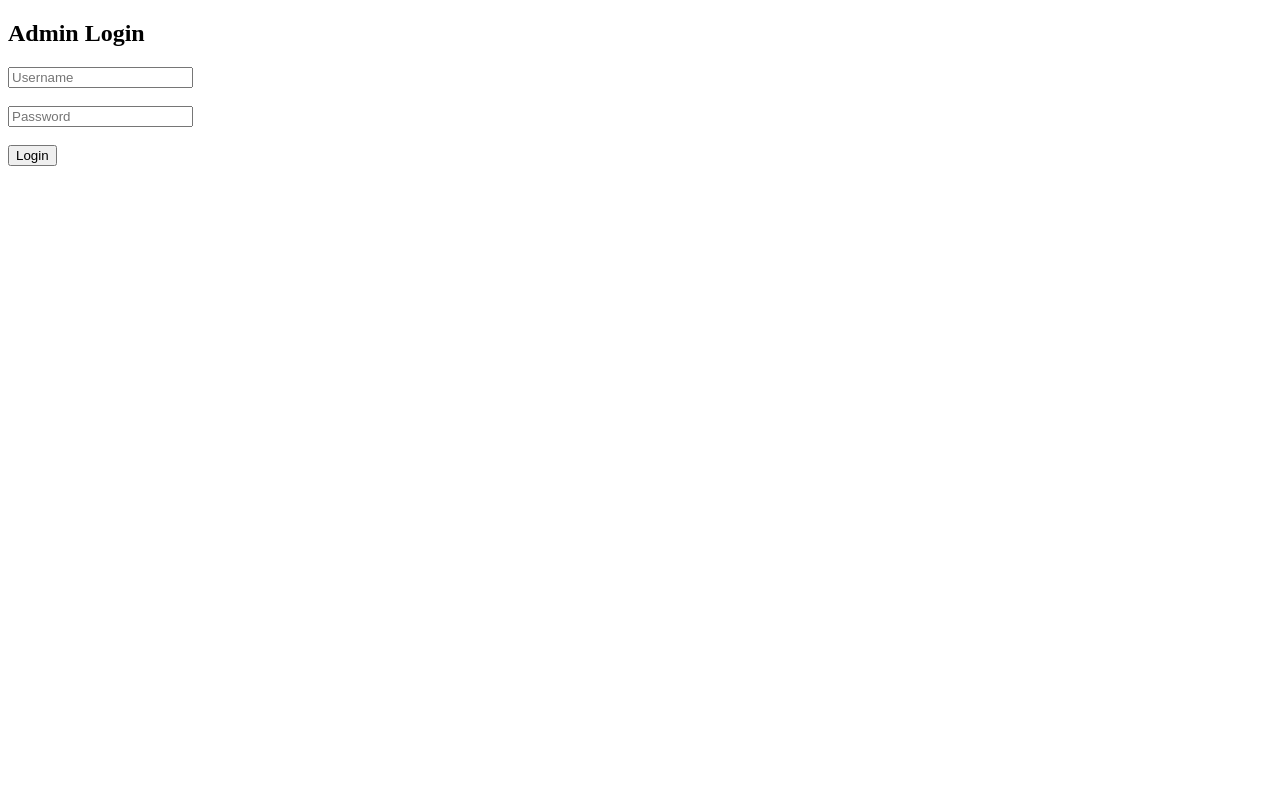
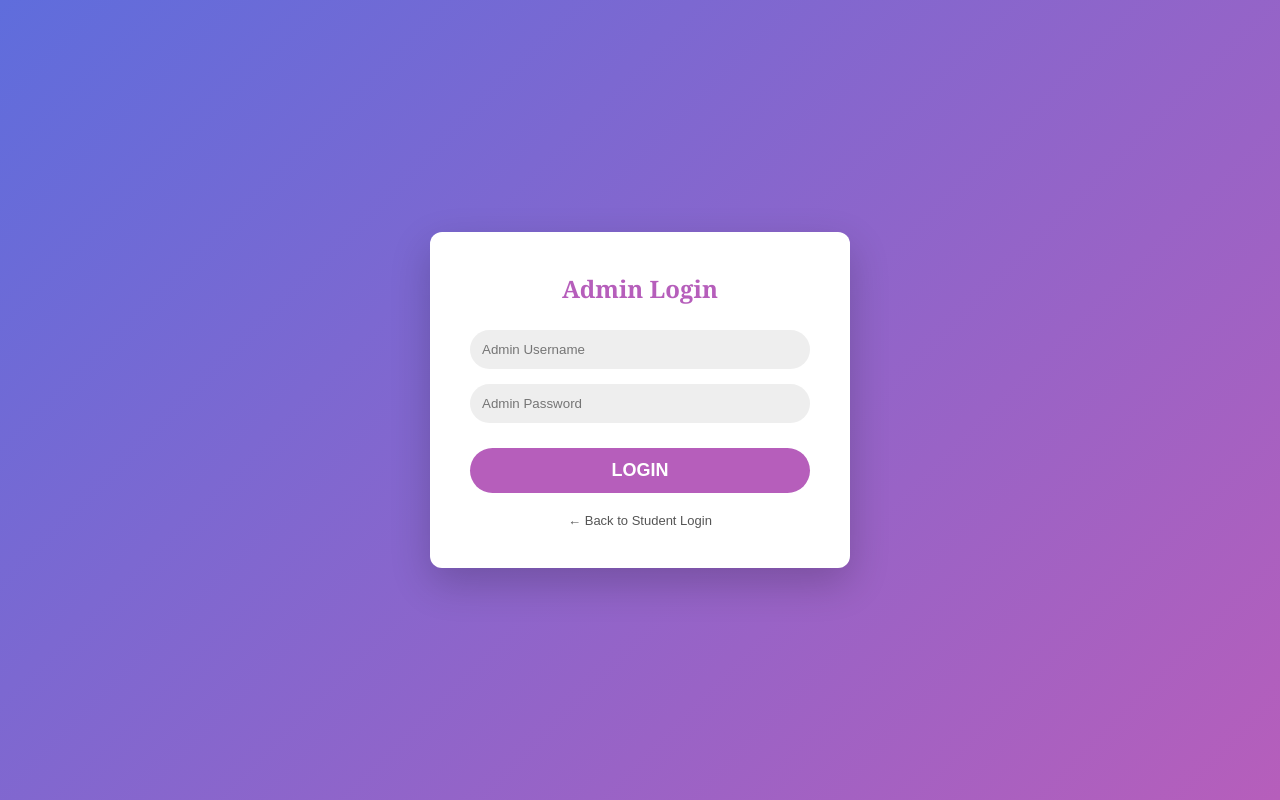
Before and after one commit to hariharan81k/CampusConnect, a plain HTML site: page admin-login.html in a window 1280 px wide. Drawn offline with Linux system fonts and the light colour scheme.

Commit message:
changed the UI of admin-login.html

```diff
--- a/admin-login.html
+++ b/admin-login.html
@@ -1,19 +1,97 @@
 <!DOCTYPE html>
-<html>
+<html lang="en">
 <head>
+    <meta charset="UTF-8">
     <title>Admin Login</title>
+    <link rel="icon" href="favicon.ico" type="image/x-icon">
+
+    <style>
+        * {
+            margin: 0;
+            padding: 0;
+            box-sizing: border-box;
+            font-family: Arial, sans-serif;
+        }
+
+        body {
+            height: 100vh;
+            background: linear-gradient(135deg, #5f6ddc, #b65ebb);
+            display: flex;
+            align-items: center;
+            justify-content: center;
+        }
+
+        .login-card {
+            background: white;
+            width: 420px;
+            padding: 40px;
+            border-radius: 12px;
+            box-shadow: 0 15px 40px rgba(0,0,0,0.2);
+            text-align: center;
+        }
+
+        h2 {
+            margin-bottom: 25px;
+            color: #b65ebb;
+            font-family: Georgia, 'Times New Roman', Times, serif;
+        }
+
+        input {
+            width: 100%;
+            padding: 12px;
+            margin-bottom: 15px;
+            border: none;
+            border-radius: 25px;
+            background: #eee;
+            outline: none;
+        }
+
+        button {
+            width: 100%;
+            padding: 12px;
+            border: none;
+            border-radius: 25px;
+            background: #b65ebb;
+            color: white;
+            font-size: 18px;
+            cursor: pointer;
+            font-weight: bold;
+            margin-top: 10px;
+        }
+
+        button:hover {
+            background: #4cae4c;
+        }
+
+        .back-link {
+            margin-top: 20px;
+            display: block;
+            font-size: 13px;
+            color: #555;
+            text-decoration: none;
+        }
+
+        .back-link:hover {
+            text-decoration: underline;
+        }
+    </style>
 </head>
+
 <body>
 
-<h2>Admin Login</h2>
+<div class="login-card">
+    <h2>Admin Login</h2>
 
-<input type="text" id="username" placeholder="Username"><br><br>
-<input type="password" id="password" placeholder="Password"><br><br>
+    <input type="text" id="username" placeholder="Admin Username">
+    <input type="password" id="password" placeholder="Admin Password">
 
-<button type="button" onclick="adminLogin()">Login</button>
+    <button type="button" onclick="adminLogin()">LOGIN</button>
+
+    <a class="back-link" href="index.html">← Back to Student Login</a>
+</div>
 
 <script>
-    function adminLogin() {
+function adminLogin() {
     const username = document.getElementById("username").value;
     const password = document.getElementById("password").value;
 
@@ -39,5 +117,6 @@
     });
 }
 </script>
+
 </body>
 </html>
```
